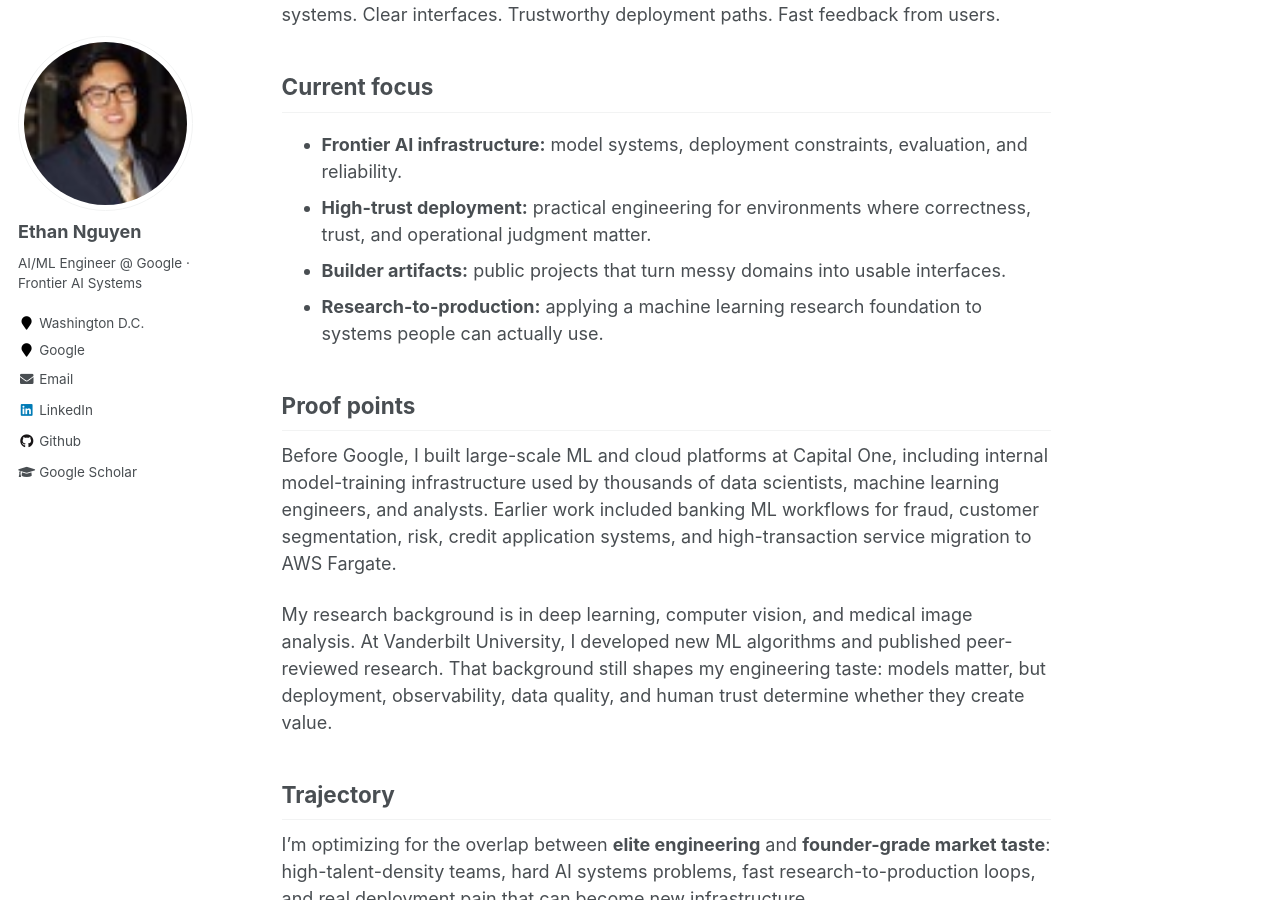
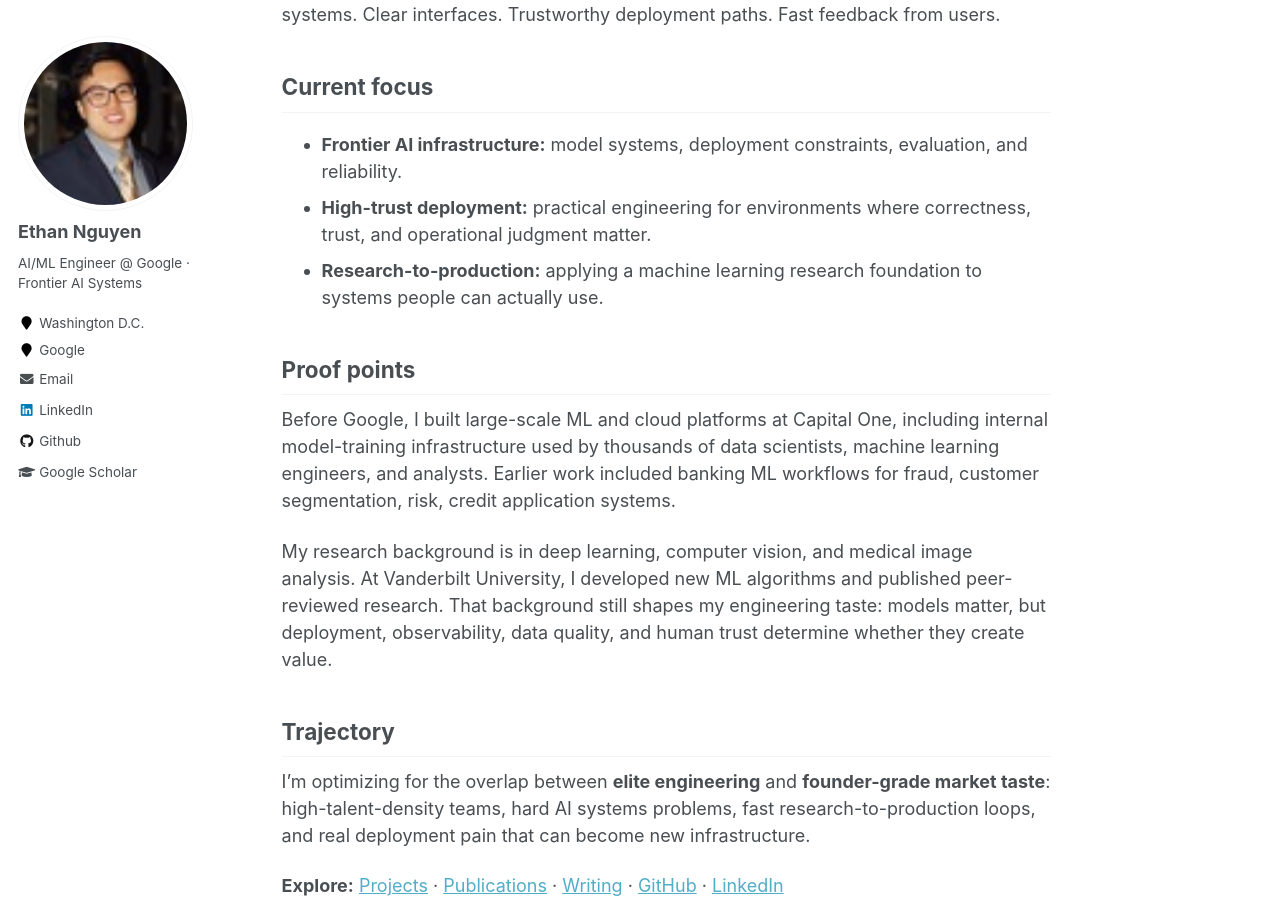
Before and after one commit to EthanHNguyen/ethanhnguyen.github.io, a Jekyll site: the page built from _pages/about.md, in a window 1280 px wide and 900 px high, scrolled down 365 px. Built offline with Jekyll 4.4.1, drawn with Linux system fonts in a browser that asks for light colours.

Commit message:
Remove requested homepage copy

```diff
--- a/_pages/about.md
+++ b/_pages/about.md
@@ -18,12 +18,11 @@
 
 - **Frontier AI infrastructure:** model systems, deployment constraints, evaluation, and reliability.
 - **High-trust deployment:** practical engineering for environments where correctness, trust, and operational judgment matter.
-- **Builder artifacts:** public projects that turn messy domains into usable interfaces.
 - **Research-to-production:** applying a machine learning research foundation to systems people can actually use.
 
 ## Proof points
 
-Before Google, I built large-scale ML and cloud platforms at Capital One, including internal model-training infrastructure used by thousands of data scientists, machine learning engineers, and analysts. Earlier work included banking ML workflows for fraud, customer segmentation, risk, credit application systems, and high-transaction service migration to AWS Fargate.
+Before Google, I built large-scale ML and cloud platforms at Capital One, including internal model-training infrastructure used by thousands of data scientists, machine learning engineers, and analysts. Earlier work included banking ML workflows for fraud, customer segmentation, risk, credit application systems.
 
 My research background is in deep learning, computer vision, and medical image analysis. At Vanderbilt University, I developed new ML algorithms and published peer-reviewed research. That background still shapes my engineering taste: models matter, but deployment, observability, data quality, and human trust determine whether they create value.
 
```
